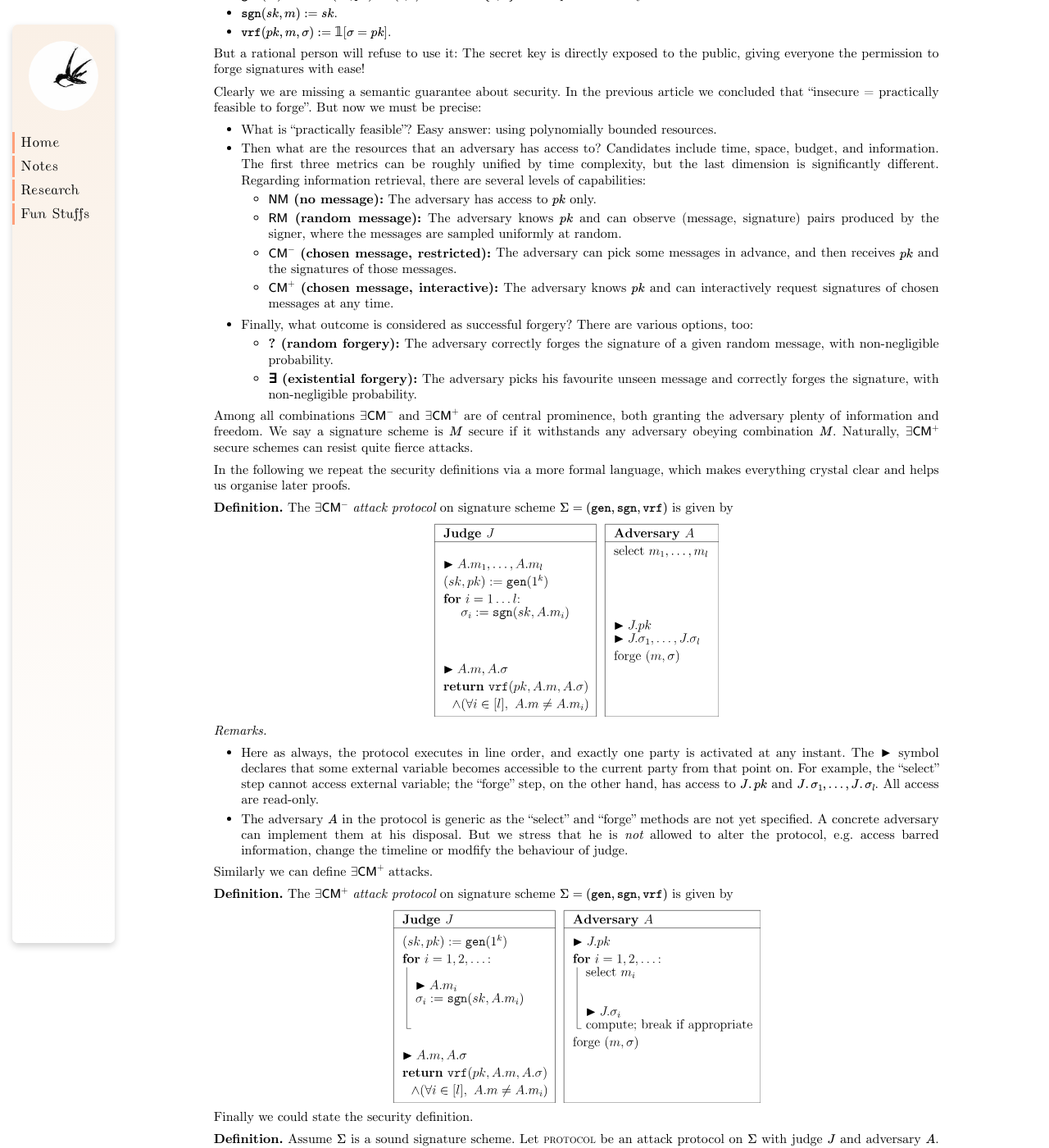
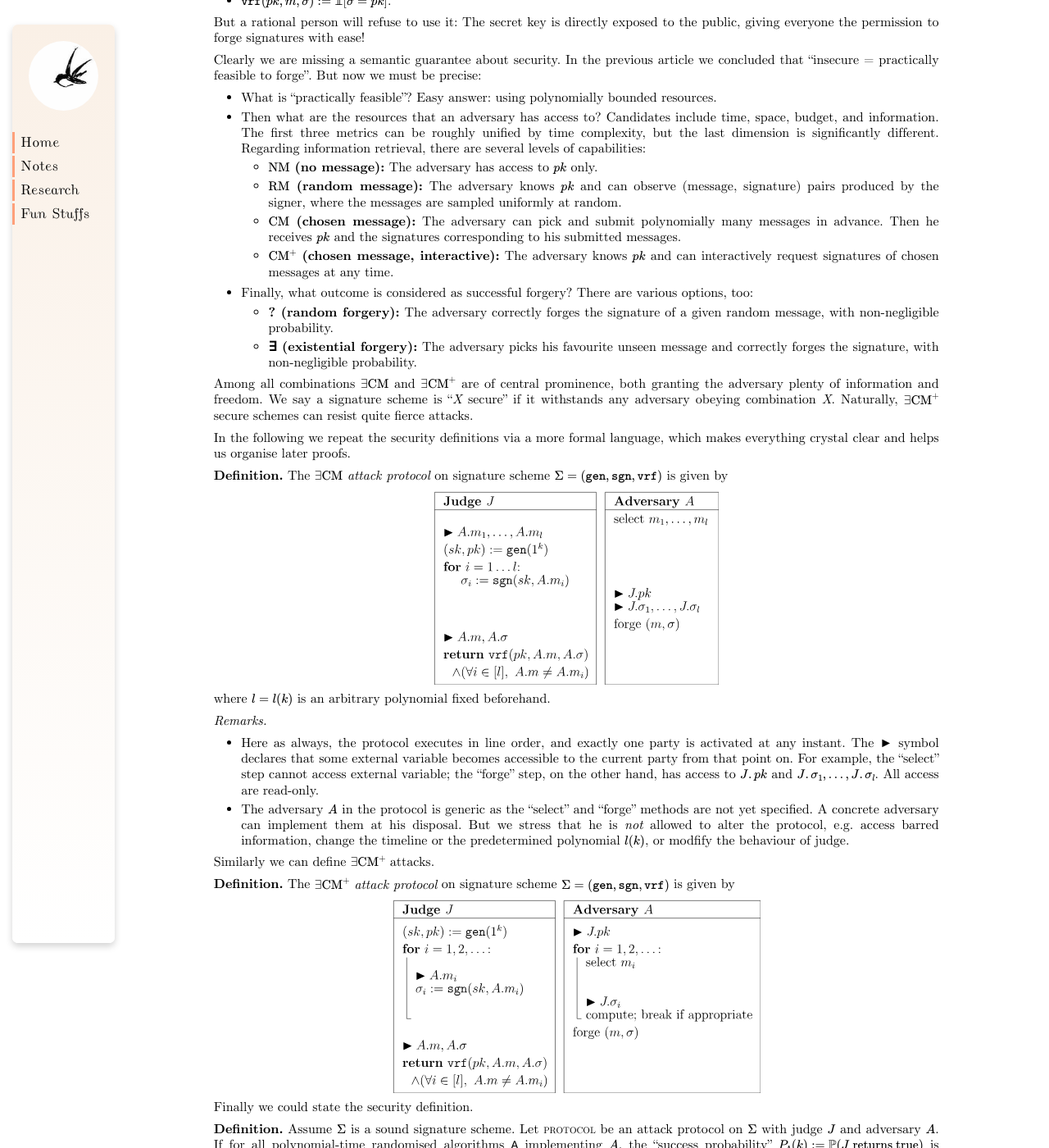
Before and after one commit to YanhengWang/yanhengwang.github.io, a Jekyll site: the page built from notes/signature/2.md, in a window 1280 px wide and 1400 px high, scrolled down 1037 px. Shown: the whole window at 82% size. Built offline with Jekyll 4.4.1, drawn with Linux system fonts in a browser that asks for light colours; some of the changed text lies outside the part shown.

Commit message:
update signature

```diff
--- a/notes/signature/2.md
+++ b/notes/signature/2.md
@@ -64,25 +64,27 @@ Clearly we are missing a semantic guarantee about security. In the previous arti
 - Then what are the resources that an adversary has access to? Candidates include time, space, budget, and information. The first three metrics can be roughly unified by time complexity, but the last dimension is significantly different. Regarding information retrieval, there are several levels of capabilities:
 	- **$$\NM$$ (no message):** The adversary has access to $$pk$$ only.
 	- **$$\RM$$ (random message):** The adversary knows $$pk$$ and can observe (message, signature) pairs produced by the signer, where the messages are sampled uniformly at random.
-	- **$$\CM^-$$ (chosen message, restricted):** The adversary can pick some messages in advance, and then receives $$pk$$ and the signatures of those messages.
+	- **$$\CM$$ (chosen message):** The adversary can pick and submit polynomially many messages in advance. Then he receives $$pk$$ and the signatures corresponding to his submitted messages.
 	- **$$\CM^+$$ (chosen message, interactive):** The adversary knows $$pk$$ and can interactively request signatures of chosen messages at any time.
 - Finally, what outcome is considered as successful forgery? There are various options, too:
 	- **? (random forgery):** The adversary correctly forges the signature of a given random message, with non-negligible probability.
 	- **∃ (existential forgery):** The adversary picks his favourite unseen message and correctly forges the signature, with non-negligible probability.
 
-Among all combinations $$\exists\CM^-$$ and $$\exists\CM^+$$ are of central prominence, both granting the adversary plenty of information and freedom. We say a signature scheme is $$M$$ secure if it withstands any adversary obeying combination $$M$$. Naturally, $$\exists\CM^+$$ secure schemes can resist quite fierce attacks.
+Among all combinations $$\exists\CM$$ and $$\exists\CM^+$$ are of central prominence, both granting the adversary plenty of information and freedom. We say a signature scheme is "<var>X</var> secure" if it withstands any adversary obeying combination <var>X</var>. Naturally, $$\exists\CM^+$$ secure schemes can resist quite fierce attacks.
 
 In the following we repeat the security definitions via a more formal language, which makes everything crystal clear and helps us organise later proofs.
 
 **Definition.**
-The *$$\exists\CM^-$$ attack protocol* on signature scheme $$\Sigma = (\gen, \sgn, \vrf)$$ is given by
+The *$$\exists\CM$$ attack protocol* on signature scheme $$\Sigma = (\gen, \sgn, \vrf)$$ is given by
 
-![](./2-ECM-.svg){:.centering}
+![](./2-ECM.svg){:.centering}
+
+where $$l = l(k)$$ is an arbitrary polynomial fixed beforehand.
 
 *Remarks.*
 
 - Here as always, the protocol executes in line order, and exactly one party is activated at any instant. The ► symbol declares that some external variable becomes accessible to the current party from that point on. For example, the "select" step cannot access external variable; the "forge" step, on the other hand, has access to $$J.pk$$ and $$J.\sigma_1, \dots, J.\sigma_l$$. All access are read-only.
-- The adversary $$A$$ in the protocol is generic as the "select" and "forge" methods are not yet specified. A concrete adversary can implement them at his disposal. But we stress that he is *not* allowed to alter the protocol, e.g. access barred information, change the timeline or modfify the behaviour of judge.
+- The adversary $$A$$ in the protocol is generic as the "select" and "forge" methods are not yet specified. A concrete adversary can implement them at his disposal. But we stress that he is *not* allowed to alter the protocol, e.g. access barred information, change the timeline or the predetermined polynomial $$l(k)$$, or modfify the behaviour of judge.
 
 Similarly we can define $$\exists\CM^+$$ attacks.
 
@@ -108,14 +110,14 @@ Intuitively, "less restriction on adversary" implies "stronger security". So we
 In fact, all these inequalities are *strictly* true. We will illustrate a sample proof.
 
 **Proposition 1.**
-Provided that the definitions are non-empty, we have $$\exists\CM^- < \exists\CM^+$$.
+Provided that the definitions are non-empty, we have $$\exists\CM < \exists\CM^+$$.
 
 *Proof.*
-First we show the easy part that $$\exists\CM^- \leq \exists\CM^+$$. Namely, if a scheme is $$\exists\CM^+$$ secure, then it must be $$\exists\CM^-$$ secure. Let $$A$$ be *any* adversary performing $$\exists\CM^-$$ attack on the scheme. Observe that he automatically fits into the $$\exists\CM^+$$ attack as well (why?). Hence his success probability must be negligible by assumption.
+First we show the easy part that $$\exists\CM \leq \exists\CM^+$$. Namely, if a scheme is $$\exists\CM^+$$ secure, then it must be $$\exists\CM$$ secure. Let $$A$$ be *any* adversary performing $$\exists\CM$$ attack on the scheme. Observe that he automatically fits into the $$\exists\CM^+$$ attack as well (why?). Hence his success probability must be negligible by assumption.
 
-Next we show the harder part that the two security concepts are different. Namely, there exists a scheme $$\Sigma = (\gen, \sgn, \vrf)$$ that is $$\exists\CM^-$$ secure but not $$\exists\CM^+$$ secure. Actually we shall prove a much stronger claim:
+Next we show the harder part that the two security concepts are different. Namely, there exists a scheme $$\Sigma = (\gen, \sgn, \vrf)$$ that is $$\exists\CM$$ secure but not $$\exists\CM^+$$ secure. Actually we shall prove a much stronger claim:
 
-> Given any $$\exists\CM^-$$ secure scheme $$\Sigma = (\gen,\sgn,\vrf)$$, we can modify it (as a blackbox) into scheme $$\Sigma' = (\gen',\sgn', \vrf')$$ that is still $$\exists\CM^-$$ secure but not $$\exists\CM^+$$ secure.
+> Given any $$\exists\CM$$ secure scheme $$\Sigma = (\gen,\sgn,\vrf)$$, we can modify it (as a blackbox) into scheme $$\Sigma' = (\gen',\sgn', \vrf')$$ that is still $$\exists\CM$$ secure but not $$\exists\CM^+$$ secure.
 
 The idea is to leverage the extra freedom in $$\exists\CM^+$$ attack. Though admittedly unrealistic, our scheme $$\Sigma'$$ shall actively *help* the adversary to forge a correct answer. However, only with the capability of dynamic interaction could the answer be retrieved.
 
@@ -123,7 +125,7 @@ The idea is to leverage the extra freedom in $$\exists\CM^+$$ attack. Though adm
 
 Clearly $$\Sigma'$$ is sound. But it is *not* $$\exists\CM^+$$ secure: After the adversary learns $$pk' = pk \Vert a \Vert b$$, he may enquire about the signature of $$a$$ and, as a byproduct, learn also $$\eta = \sgn(sk,b)$$. Since  $$b$$ is an unseen message, the pair $$(b,\eta)$$ constitutes a valid forgery.
 
-Now we argue that $$\Sigma'$$ is still $$\exists\CM^-$$ secure. Let $$A$$ be *any* adversary performing $$\exists\CM^-$$ attack on $$\Sigma'$$. Based on it, we construct an adversary $$B$$ that performs $$\exists\CM^-$$ attack on $$\Sigma$$:
+Now we argue that $$\Sigma'$$ is still $$\exists\CM$$ secure. Let $$A$$ be *any* adversary performing $$\exists\CM$$ attack on $$\Sigma'$$. Based on it, we construct an adversary $$B$$ that performs $$\exists\CM$$ attack on $$\Sigma$$:
 
 ![](./2-simulate.svg){:.centering}
 
```
Also changed, not shown: other parts of notes/signature/2.md (+9 -9 lines), notes/signature/3.md (+1 -1 lines), notes/signature/4.md (+12 -12 lines), notes/signature/5.md (+20 -7 lines), notes/signature/index.md (+2 -1 lines), notes/signature/2-ECM.svg (renamed from notes/signature/2-ECM-.svg), notes/signature/2-hierarchy.svg, notes/signature/2-simulate.svg, notes/signature/4-ECM1.svg (renamed from notes/signature/4-ECM-1.svg), notes/signature/5-long-pk.svg (added), notes/signature/5-no-pk.svg (added), 9 other files.
